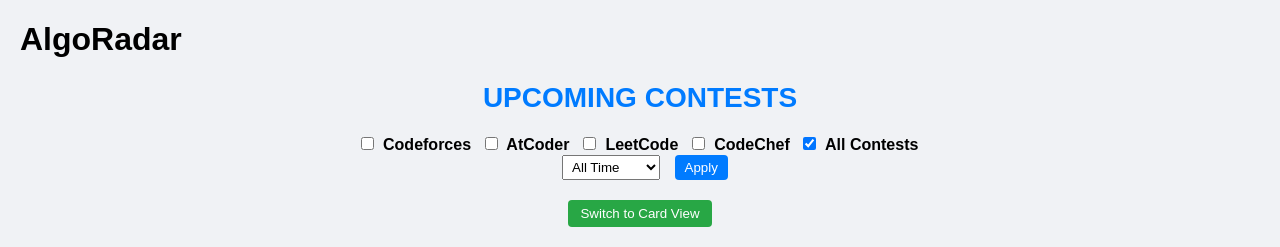
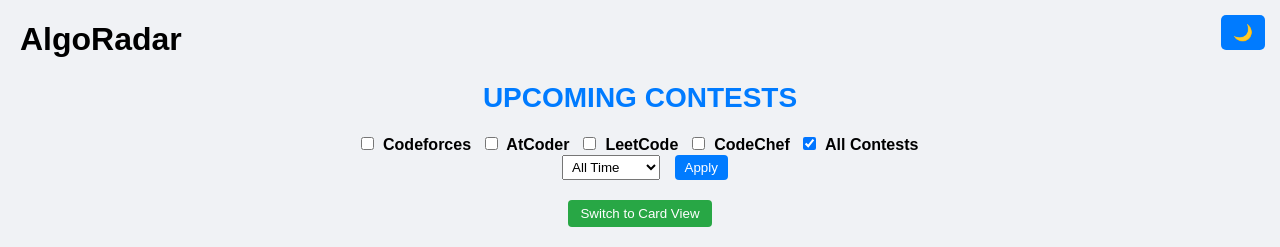
Before and after one commit to nilanshucodes/AlgoRadar, a Flask app: page / in a window 1280 px wide. Shown: the top 247 px of the page. Run offline with Flask 3, Linux system fonts and the light colour scheme; data that the repository does not hold is empty.

Commit message:
add dark mode

```diff
--- a/templates/base.html
+++ b/templates/base.html
@@ -6,7 +6,8 @@
     <link rel="stylesheet" href="{{ url_for('static', filename='style.css') }}">
 </head>
 <body>
-
+    <!-- Dark/Light toggle button -->
+    <button id="themeToggle" class="theme-btn">🌙</button>
     <main>
         {% block content %}{% endblock %}
     </main>
@@ -14,6 +15,20 @@
     <footer>
         <p>&copy; {{ datetime.utcnow().year }} AlgoRadar | Built with Flask | <a href="https://github.com/nilanshucodes">Github</a></p>
     </footer>
+    <script>
+        const themeToggle = document.getElementById('themeToggle');
+        const currentTheme = localStorage.getItem('theme') || 'light';
 
+        // Apply saved theme on load
+        document.body.classList.add(currentTheme);
+        themeToggle.textContent = currentTheme === 'dark' ? '☀️' : '🌙';
+
+        themeToggle.addEventListener('click', () => {
+            document.body.classList.toggle('dark');
+            const theme = document.body.classList.contains('dark') ? 'dark' : 'light';
+            localStorage.setItem('theme', theme);
+            themeToggle.textContent = theme === 'dark' ? '☀️' : '🌙';
+        });
+    </script>
 </body>
 </html>
```
